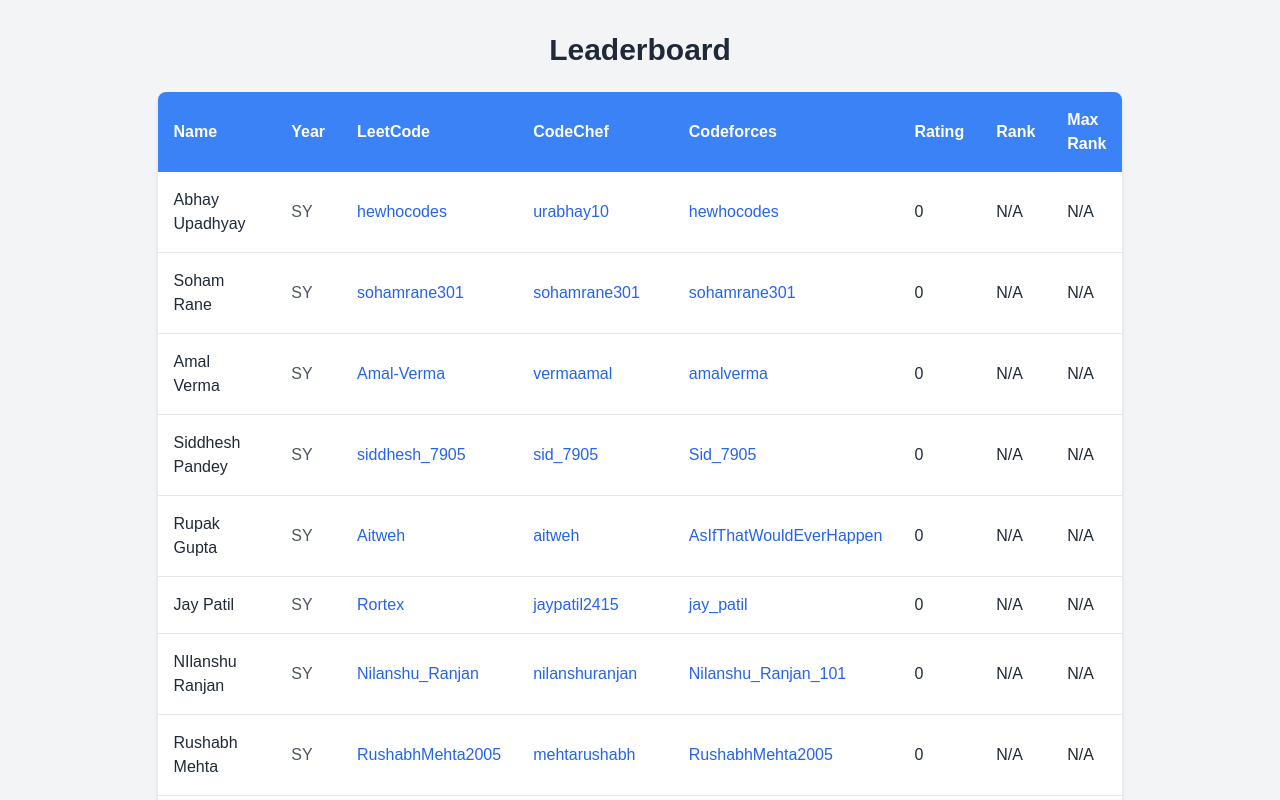
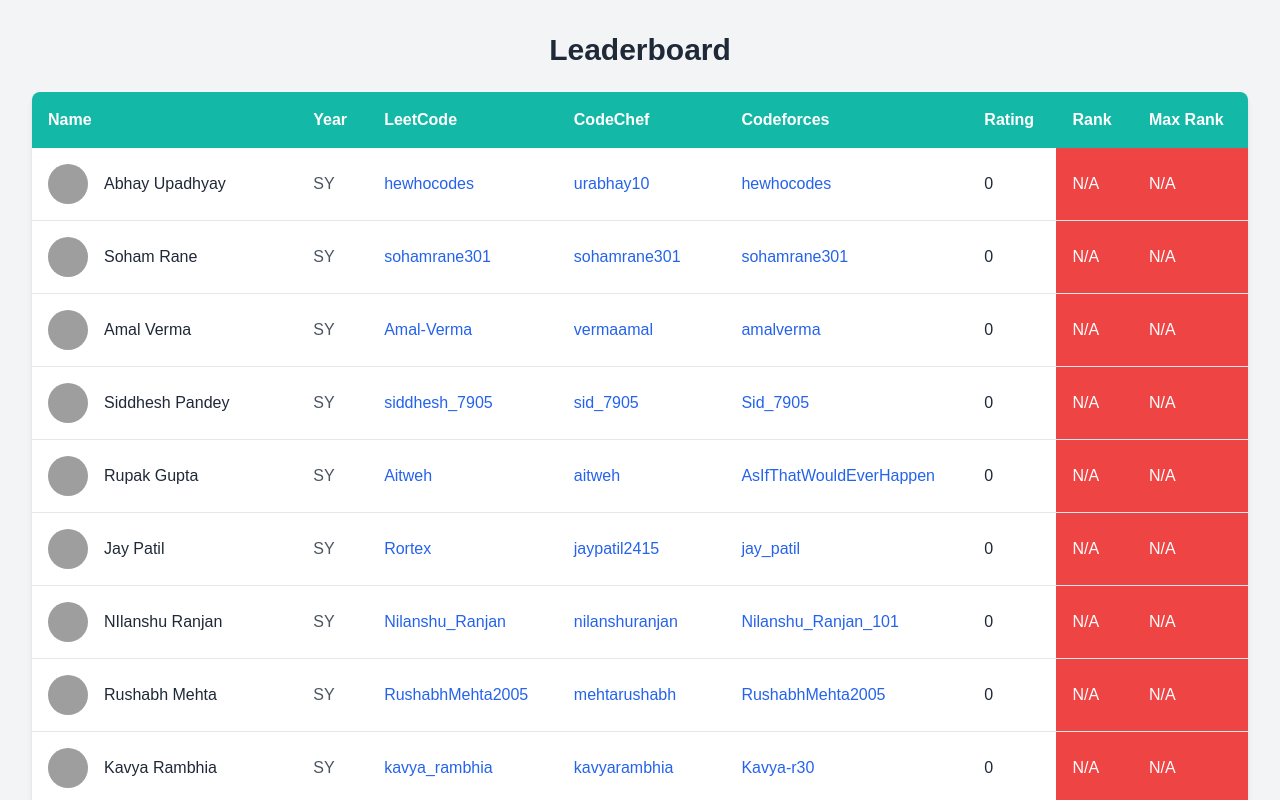
Before and after one commit to Kartikay-0111/CP-CLUB-Website, a Next.js app: page / in a window 1280 px wide. Shown: the top 800 px of the page. Built offline with nearby package versions, Linux system fonts and the light colour scheme; no server answers; grey boxes are pictures that could not be loaded.

Commit message:
leaderboard updated

```diff
--- a/app/page.js
+++ b/app/page.js
@@ -1,5 +1,5 @@
 import Image from "next/image";
-import Leaderboard from "./components/Leaderboard";
+import Leaderboard from "../components/Leaderboard";
 
 export default function Home() {
   return <Leaderboard />;
--- a/app/components/Leaderboard.jsx
+++ b/components/Leaderboard.jsx
@@ -1,7 +1,7 @@
 "use client";
 import React, { useEffect, useState } from "react";
 import axios from "axios";
-import members from "../../json/members.json";
+import members from "../json/members.json";
 
 const Leaderboard = () => {
   const [leaderboardData, setLeaderboardData] = useState([]);
@@ -35,6 +35,16 @@
     }
   };
 
+  const getRankColor = (rating) => {
+    if (rating >= 2400) return "bg-red-500 text-white";
+    if (rating >= 2200) return "bg-orange-500 text-white";
+    if (rating >= 1600) return "bg-blue-500 text-white";
+    if (rating >= 1400) return "bg-cyan-500 text-white";
+    if (rating >= 1200) return "bg-green-500 text-white";
+    if (rating >= 0) return "bg-gray-500 text-white";
+    return "bg-gray-500 text-white";
+  };
+
   useEffect(() => {
     const fetchRatings = async () => {
       setLoading(true);
@@ -50,6 +60,17 @@
               maxRating: cfData.maxRating || 0,
               rank: cfData.rank || "N/A",
               maxRank: cfData.maxRank || "N/A",
+              titlePhoto:
+                cfData.titlePhoto ||
+                "https://userpic.codeforces.org/no-title.jpg",
+              rankColor:
+                cfData.rank === "N/A"
+                  ? "bg-red-500 text-white"
+                  : getRankColor(cfData.maxRating || 0),
+              maxRankColor:
+                cfData.maxRank === "N/A"
+                  ? "bg-red-500 text-white"
+                  : getRankColor(cfData.maxRating || 0),
             };
           } else {
             return {
@@ -58,6 +79,9 @@
               maxRating: 0,
               rank: "N/A",
               maxRank: "N/A",
+              titlePhoto: "https://userpic.codeforces.org/no-title.jpg",
+              rankColor: "bg-red-500 text-white",
+              maxRankColor: "bg-red-500 text-white",
             };
           }
         })
@@ -79,9 +103,9 @@
   return (
     <div className="flex flex-col items-center min-h-screen bg-gray-100 p-8">
       <h1 className="text-3xl font-bold text-gray-800 mb-6">Leaderboard</h1>
-      <table className="w-full max-w-4xl bg-white shadow-md rounded-lg overflow-hidden">
+      <table className="w-full max-w-100 bg-white shadow-md rounded-lg overflow-hidden">
         <thead>
-          <tr className="bg-blue-500 text-white text-left">
+          <tr className="bg-teal-500 text-white text-left">
             <th className="p-4">Name</th>
             <th className="p-4">Year</th>
             <th className="p-4">LeetCode</th>
@@ -95,7 +119,16 @@
         <tbody>
           {leaderboardData.map((member, index) => (
             <tr key={index} className="border-b hover:bg-gray-100">
-              <td className="p-4 text-gray-800">{member.name}</td>
+              <td className="p-4 text-gray-800">
+                <div className="flex items-center">
+                  <img
+                    src={member.titlePhoto}
+                    alt={member.name}
+                    className="w-10 h-10 rounded-full mr-4"
+                  />
+                  {member.name}
+                </div>
+              </td>
               <td className="p-4 text-gray-600">{member.year}</td>
               <td className="p-4 text-blue-600">
                 <a
@@ -128,8 +161,12 @@
                 </a>
               </td>
               <td className="p-4 text-gray-800">{member.rating}</td>
-              <td className="p-4 text-gray-800 capitalize">{member.rank}</td>
-              <td className="p-4 text-gray-800 capitalize">{member.maxRank}</td>
+              <td className={`p-4 capitalize ${member.rankColor}`}>
+                {member.rank}
+              </td>
+              <td className={`p-4 capitalize ${member.maxRankColor}`}>
+                {member.maxRank}
+              </td>
             </tr>
           ))}
         </tbody>
```
